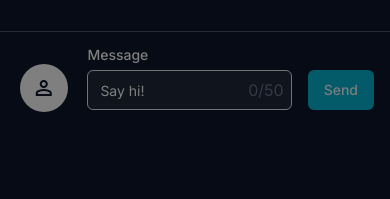
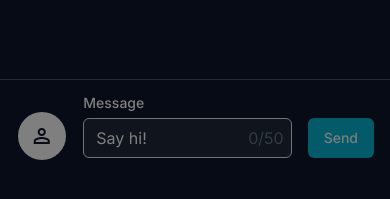
Before and after one commit to 43Goose/live-data-app, a Next.js app: page / in a window 390 px wide. Shown: the part 621-820 px from the top of the page. Built offline with nearby package versions, Linux system fonts and the light colour scheme; no server answers; the database is empty.

Commit message:
mobile optimizations & more comments

```diff
--- a/app/page.tsx
+++ b/app/page.tsx
@@ -10,10 +10,10 @@ import Image from "next/image";
 
 export default function Home() {
   const [showEdit, setShowEdit] = useState(false);
-  const { data: session, status } = useSession();
+  const { data: session, status } = useSession(); // next-auth session data
 
   return (
-    <main className="h-screen">
+    <main className={`h-screen ${status !== 'authenticated' && 'overflow-hidden'}`}>
       <div className="hidden fixed top-4 left-4 w-24 h-24 z-50 md:block">
         <Image src={LOGO} alt="footprint logo" />
       </div>
--- a/components/InputSection.tsx
+++ b/components/InputSection.tsx
@@ -8,21 +8,22 @@ import UserMenu from './ui/UserMenu';
 
 export default function InputSection({ openEditFn }: { openEditFn: Function }) {
     const [value, setValue] = useState('');
-    const [isSending, setIsSending] = useState(false);
-    const { data: session, status } = useSession();
-    const max = 50;
+    const [isSending, setIsSending] = useState(false); // for loading animation
+    const { data: session, status } = useSession(); // session data from next-auth
+    const max = 50; // character limit (smart people can get around this on the client but the server will also check :) )
 
     const handleValueChange = (newValue: string) => {
         setValue(newValue.length > 50 ? value : newValue);
     }
 
     const handleMessage = async () => {
+        //check if user is authenticated
         if (status !== 'authenticated') {
             alert('Error: not logged in!');
             return;
         }
 
-        const data = JSON.stringify({ email: session.user?.email, content: value });
+        const data = JSON.stringify({ email: session.user?.email, content: value }); // convert json data to string for transport to server
         setIsSending(true);
         socket.emit('message request', data, (res: any) => {
             if (!res) {
@@ -37,7 +38,7 @@ export default function InputSection({ openEditFn }: { openEditFn: Function }) {
     }
 
     return (
-        <div className='fixed bottom-0 w-full h-48 p-4 flex items-start bg-slate-900 border-t border-gray-600 md:h-32 md:px-12'>
+        <div className='fixed bottom-0 w-full h-36 p-4 flex items-start bg-slate-900 border-t border-gray-600 md:h-32 md:px-12'>
             <UserMenu openEditFn={openEditFn} />
             <div className="relative grow">
                 <InputWithLabel
--- a/components/MessageSection.tsx
+++ b/components/MessageSection.tsx
@@ -8,9 +8,9 @@ import { Button } from './ui/button';
 
 export default function MessageSection() {
     const [messages, setMessages] = useState<message[]>([]);
-    const trigger = useRef(null);
 
     useEffect(() => {
+        // load initial messages
         async function loadMessages() {
             const initMessages = await getMessages();
             setMessages(initMessages);
@@ -25,12 +25,13 @@ export default function MessageSection() {
     }, []);
 
     const loadMoreMessage = async () => {
+        // load more messages if available when button is pressed
         const newMessages = await getMessages(messages.length);
         setMessages([...messages, ...newMessages]);
     }
 
     return (
-        <div ref={trigger} className='relative w-full flex flex-col items-center gap-8 p-12 pb-52 md:pb-36'>
+        <div className='relative w-full flex flex-col items-center gap-8 p-12 pb-52 md:pb-36'>
             {messages.map((m, i) => (
                 <Message key={i} messageData={m} />
             ))}
--- a/components/ui/EditUser.tsx
+++ b/components/ui/EditUser.tsx
@@ -16,6 +16,7 @@ export default function EditUser({ closeFn }: { closeFn: Function }) {
     }
 
     const changeName = async () => {
+        // checks if user is authenticated and if so, tells the server to change their username
         if (status === 'authenticated') {
             const res = await changeUserName(session!.user!.email!, session.user!.name!, value);
             setResult(res);
--- a/components/ui/InputWithLabel.tsx
+++ b/components/ui/InputWithLabel.tsx
@@ -25,7 +25,7 @@ export function InputWithLabel({
                 value={value}
                 onChange={(e) => controlFn !== undefined ? controlFn(e.currentTarget.value) : null}
                 placeholder={placeholder}
-                className="bg-slate-800 text-white placeholder:text-white"
+                className="bg-slate-800 text-white text-base placeholder:text-white"
             />
         </div>
     )
--- a/components/ui/Message.tsx
+++ b/components/ui/Message.tsx
@@ -3,8 +3,8 @@ import React from 'react'
 
 export default function Message({ messageData }: { messageData: message }) {
     const getDate = () => {
-        const [month, day, year] = new Date(messageData.date).toString().slice(4, 15).split(' ');;
-        const showYear = new Date(new Date().getFullYear(), 0, 1).valueOf() > messageData.date;
+        const [month, day, year] = new Date(messageData.date).toString().slice(4, 15).split(' '); // gets day, month, and year from the message data
+        const showYear = new Date(new Date().getFullYear(), 0, 1).valueOf() > messageData.date; // if the message was sent before the start of the current year it will display the month and year instead of month and day
         return (`${month} ${showYear ? year : Number(day)}`);
     }
 
```
Also changed, not shown: 1 other file (tests, documents, lock files or other folders).
